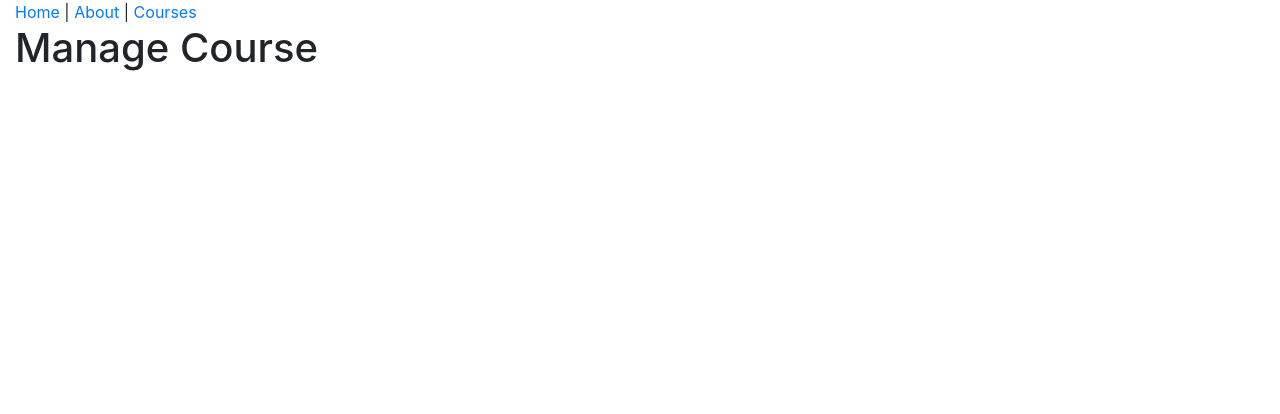
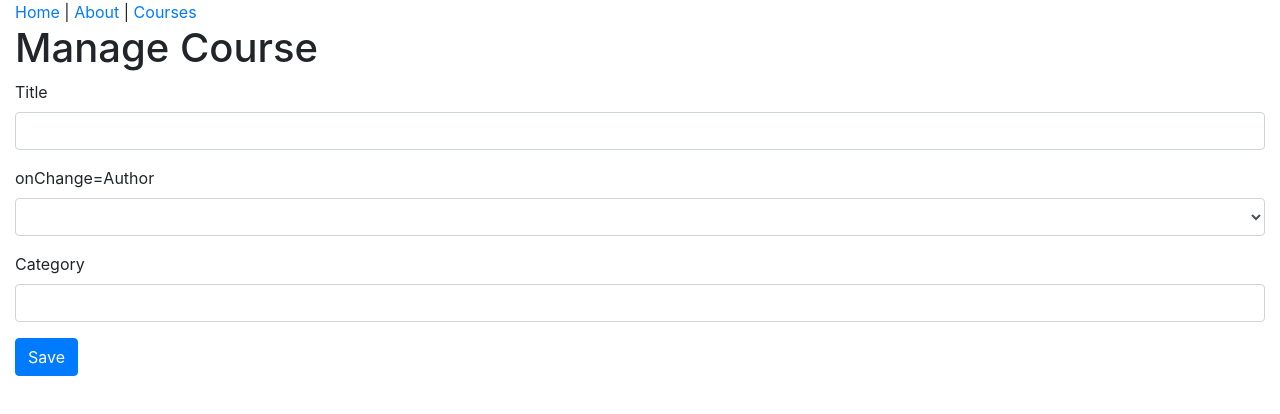
Before and after one commit to JaimeIngenia/react_mg_retomando, a React (Create React App) app in the folder first_internship/: page /course in a window 1280 px wide. Shown: the top 414 px of the page. Built offline with nearby package versions, Linux system fonts and the light colour scheme; no server answers.

Commit message:
antes de desestructurar, en el modulo de forms

```diff
--- a/first_internship/src/components/App.js
+++ b/first_internship/src/components/App.js
@@ -7,8 +7,6 @@ import { CoursesPages } from "./CoursesPages";
 import {Route , Routes , Redirect} from 'react-router-dom';
 import { NotFoundPage } from "./NotFoundPage";
 import { ManageCoursePage } from "./ManageCoursePage";
-
-
 
 
 function App(){
@@ -29,14 +27,13 @@ function App(){
                         <Route path="/" exact Component={HomePage} />
                         <Route path="/courses" Component={CoursesPages} />
                         <Route path="/about" Component={AboutPage} />
-                        <Route path="/course" Component={ManageCoursePage} />
+                        <Route path="/course/:slug" Component={ManageCoursePage} />
+                        <Route path="/course" exact Component={ManageCoursePage}/>
 
                         {/* <Redirect from="/about-page" to="about"  /> */}
 
                         {/* <Route component={NotFoundPage} /> */}
                     </Routes>
-
-
 
 
                 {/* <CoursesPages/> */}
--- /dev/null
+++ b/first_internship/src/components/CourseForm.js
@@ -0,0 +1,65 @@
+import React from 'react'
+
+
+export const CourseForm  = (props) => {
+  return(
+    <>
+
+    <form>
+      <div className="form-group">
+        <label htmlFor="title">Title</label>
+        <div className="field">
+          <input
+            onChange={props.onChange}
+            id="title"
+            type="text"
+            name="title"
+            className="form-control"
+            value={props.courseAndres.title}
+          />
+        </div>
+      </div>
+
+      <div className="form-group">
+
+
+        onChange={props.omChange}
+        <label htmlFor="author">Author</label>
+        <div className="field">
+          <select
+
+            id="author"
+            name="authorId"
+            onChange={props.onChange}
+            value={props.courseAndres.authorId || ""}
+            className="form-control"
+          >
+            <option value="" />
+            <option value="1">Cory House</option>
+            <option value="2">Scott Allen</option>
+          </select>
+        </div>
+      </div>
+
+      <div className="form-group">
+
+        <label htmlFor="category">Category</label>
+        <div className="field">
+          <input
+            onChange={props.onChange}
+            type="text"
+            id="category"
+            name="category"
+            className="form-control"
+            value={props.courseAndres.category}
+          />
+        </div>
+      </div>
+
+      <input type="submit" value="Save" className="btn btn-primary" />
+    </form>
+
+    </>
+   )
+
+ }
--- a/first_internship/src/components/CourseList.js
+++ b/first_internship/src/components/CourseList.js
@@ -21,7 +21,7 @@ let { coursesJaime } = props;
                             <td  >
 
                                 {/* <Link to={"/course/" + course.slug  }  >   { course.title }    </Link> */}
-                                <Link to={"/course/" }  >   { course.title }    </Link>
+                                <Link to={"/course/" +course.slug  }  >   { course.title }    </Link>
 
                             </td>
                             <td  > { course.authorId } </td>
--- a/first_internship/src/components/CoursesPages.js
+++ b/first_internship/src/components/CoursesPages.js
@@ -1,6 +1,7 @@
 import React, { useState,useEffect } from 'react'
 import {getCourses} from "../api/courseApi"
 import CourseList from './CourseList'
+import { Link } from 'react-router-dom';
 
 
 
@@ -17,23 +18,16 @@ export const CoursesPages = (props) => {
 
 
     useEffect( ()=>{
-        // click();
-        // debugger;
+
         getCourses()
         .then(par_courses => {
-            // setVariable(false);
             setCourses(par_courses);
         })
 
     },[] )
 
-    function click (){
-        alert("Hola hiciste un click")
-        // getCourses()
-        // .then(par_courses => setCourses(par_courses))
-    }
 
-    let variableControl = true;
+
 
 
     return(
@@ -41,9 +35,9 @@ export const CoursesPages = (props) => {
         <>
         <br></br>
 
+            <Link className='btn btn-primary' to="/course"  >Add course</Link>
             <div className=' container p-3 my-3 bg-dark text-white' >Hola soy courses</div>
             <CourseList coursesJaime={courses} variable={{state:variable, useState:setVariable}} />
-            <button className='btn btn-primary'  >Click</button>
         </>
    )
 
--- a/first_internship/src/components/ManageCoursePage.js
+++ b/first_internship/src/components/ManageCoursePage.js
@@ -1,13 +1,36 @@
-import React from 'react'
+import React, { useState } from 'react'
+import { Prompt, useParams } from "react-router-dom";
+import {CourseForm} from './CourseForm.js';
+
 
 export const ManageCoursePage  = (props) => {
+  // let {slug} = useParams();
+  const [ course, setCourse ] = useState({
+    id: null,
+    slug: "",
+    title: "",
+    authorId:"",
+    category:""
+  });
+
+
+
+
+
+  function handleChange(event){
+    const updatedCourse = {...course, [event.target.name]: event.target.value};
+    // updatedCourse.title = event.target.value
+    setCourse(updatedCourse);
+
+  }
+
   return(
     <div>
-        <h1>Manage Course</h1>
-{/*
-        {
-            props.match.params.slug
-        } */}
+        <h1 > Manage Course</h1>
+
+        <CourseForm courseAndres={course} onChange={handleChange}  />
+
+        {/* { slug } */}
 
 
     </div>
```
